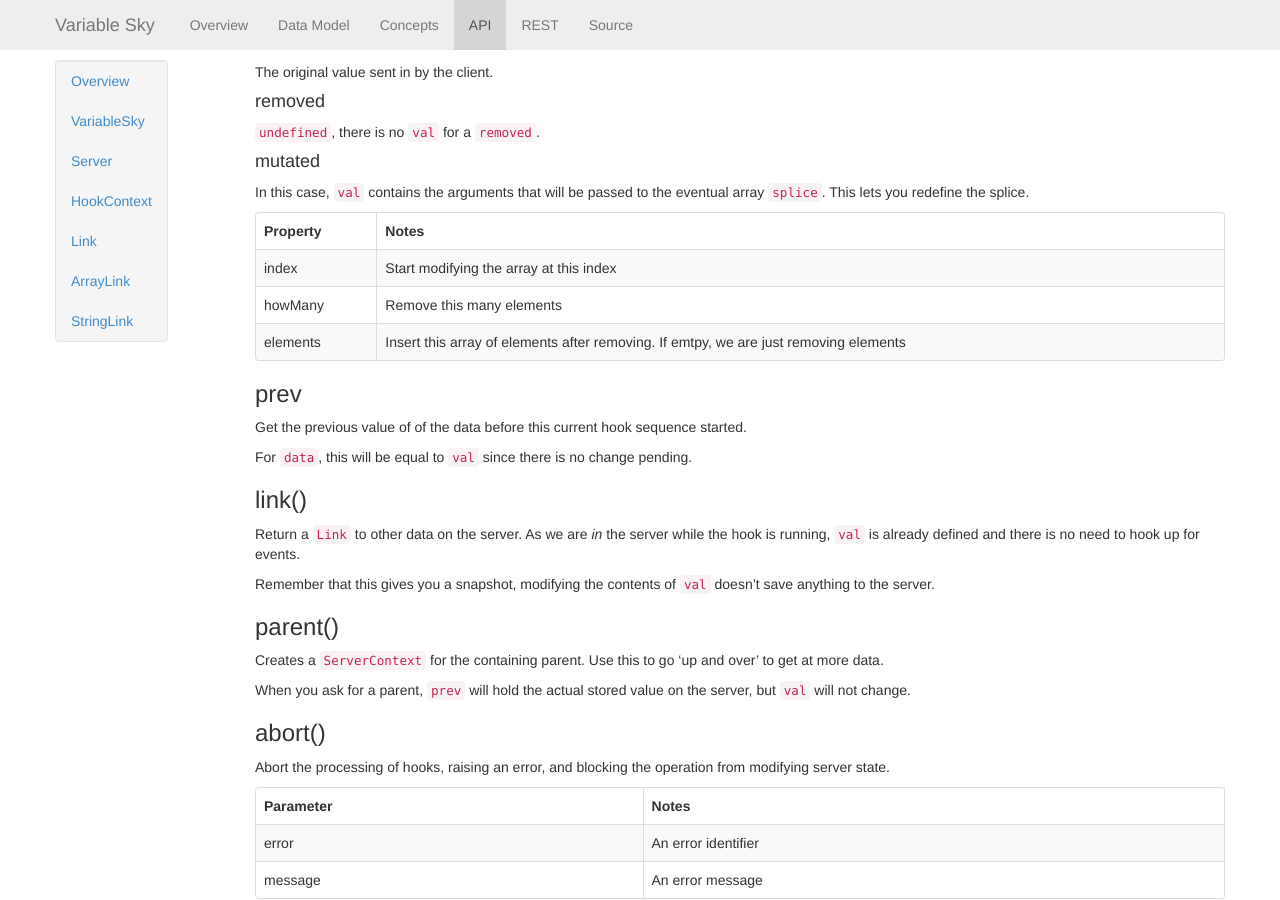
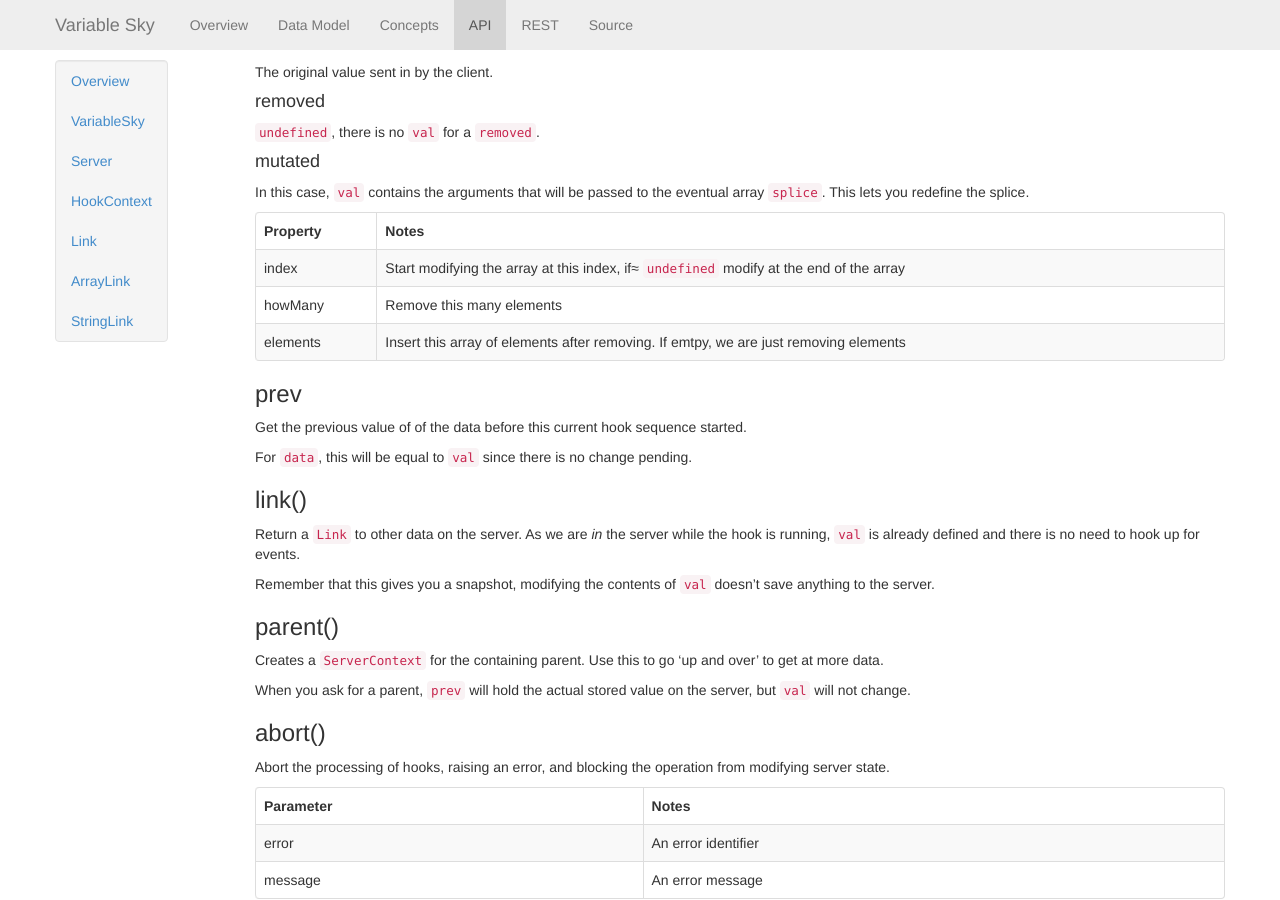
Before and after one commit to wballard/VariableSky, a Jekyll site: the page built from api.markdown, in a window 1280 px wide and 900 px high, scrolled down 4249 px. Built offline with Jekyll 4.4.1, drawn with Linux system fonts in a browser that asks for light colours; Markdown is read by kramdown in place of the engine named in the settings.

Commit message:
Update api.markdown

```diff
--- a/api.markdown
+++ b/api.markdown
@@ -246,7 +246,7 @@ eventual array `splice`. This lets you redefine the splice.
 
 |Property|Notes|
 |-----|-----|
-|index|Start modifying the array at this index|
+|index|Start modifying the array at this index, if≈ `undefined` modify at the end of the array|
 |howMany|Remove this many elements|
 |elements|Insert this array of elements after removing. If emtpy, we are just removing elements|
 
```
